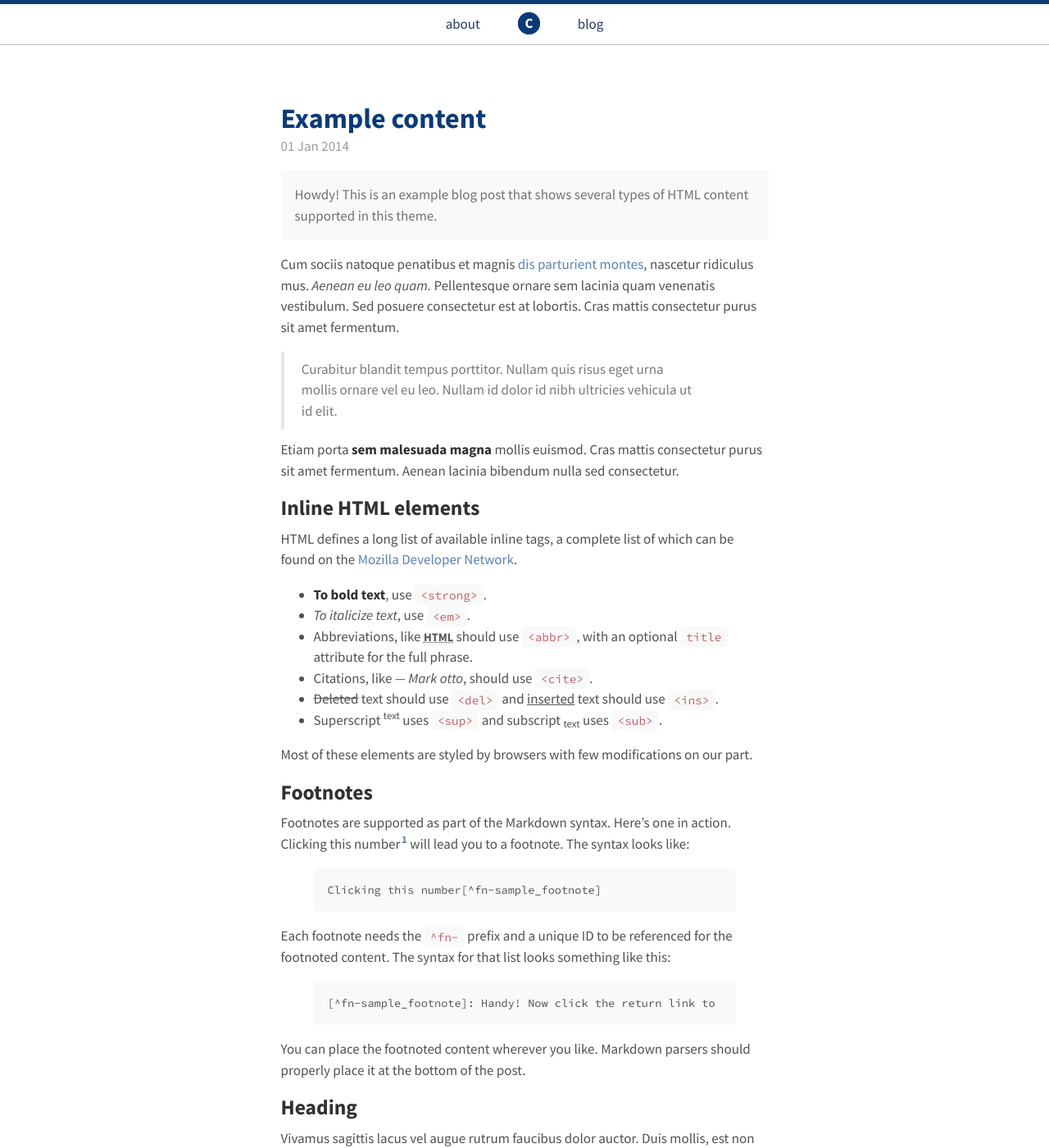
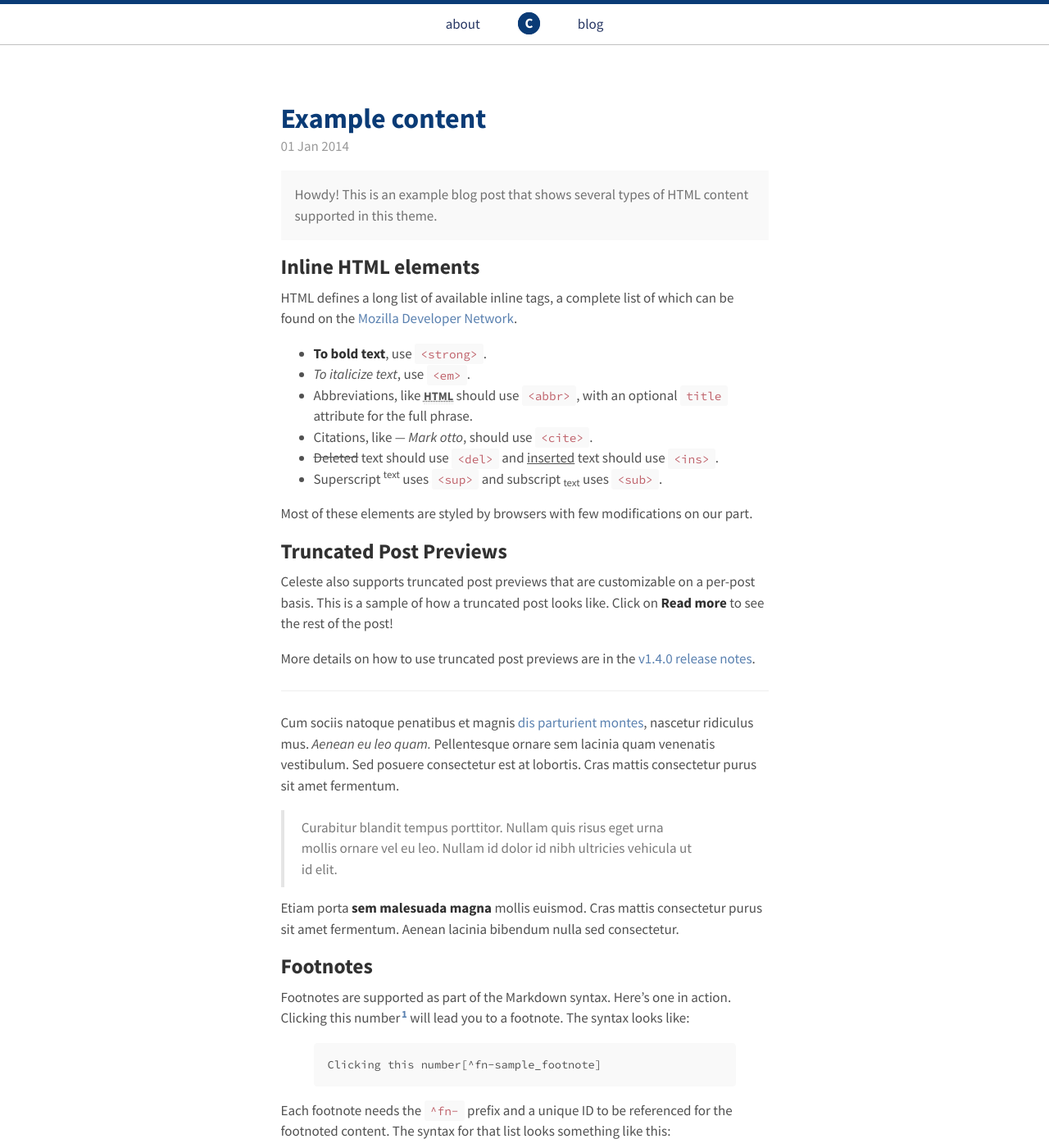
Before and after one commit to nicoelayda/celeste, a Jekyll site: the page built from blog/_posts/2014-01-01-example-content.md, in a window 1280 px wide and 1400 px high. Shown: the whole window at 82% size. Built offline with Jekyll 4.4.1, drawn with Linux system fonts in a browser that asks for light colours.

Commit message:
Update example post to showcase truncated post previews.

```diff
--- a/blog/_posts/2014-01-01-example-content.md
+++ b/blog/_posts/2014-01-01-example-content.md
@@ -26,6 +21,22 @@
 - Superscript <sup>text</sup> uses `<sup>` and subscript <sub>text</sub> uses `<sub>`.
 
 Most of these elements are styled by browsers with few modifications on our part.
+
+## Truncated Post Previews
+
+Celeste also supports truncated post previews that are customizable on a per-post basis. This is a sample of how a truncated post looks like. Click on **Read more** to see the rest of the post!
+
+<!--more-->
+
+More details on how to use truncated post previews are in the [v1.4.0 release notes](https://github.com/nicoelayda/celeste/releases/tag/v1.4.0).
+
+-----
+
+Cum sociis natoque penatibus et magnis <a href="#">dis parturient montes</a>, nascetur ridiculus mus. *Aenean eu leo quam.* Pellentesque ornare sem lacinia quam venenatis vestibulum. Sed posuere consectetur est at lobortis. Cras mattis consectetur purus sit amet fermentum.
+
+> Curabitur blandit tempus porttitor. Nullam quis risus eget urna mollis ornare vel eu leo. Nullam id dolor id nibh ultricies vehicula ut id elit.
+
+Etiam porta **sem malesuada magna** mollis euismod. Cras mattis consectetur purus sit amet fermentum. Aenean lacinia bibendum nulla sed consectetur.
 
 ## Footnotes
 
```
Also changed, not shown: other parts of blog/_posts/2014-01-01-example-content.md (+2 -7 lines).
